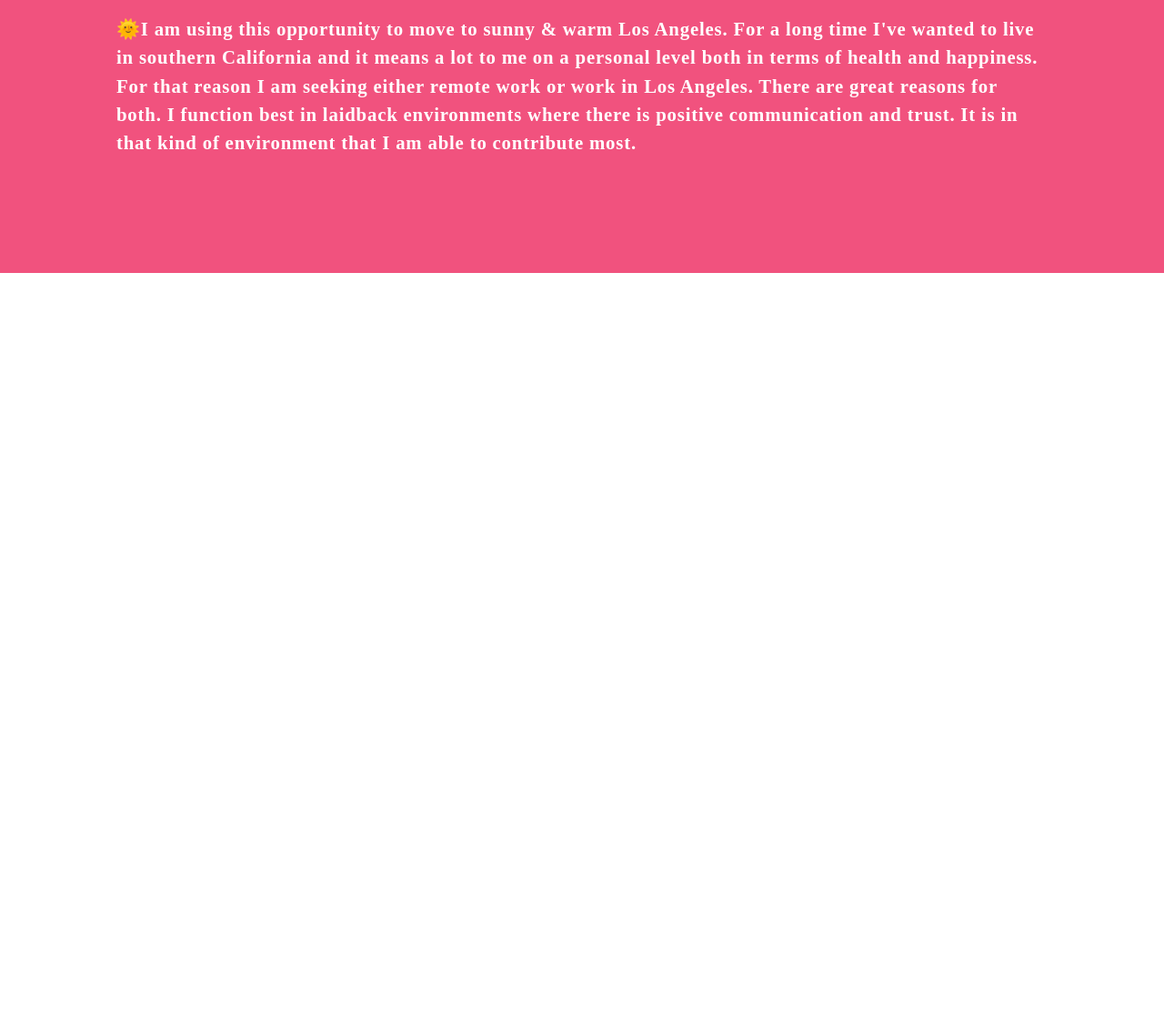
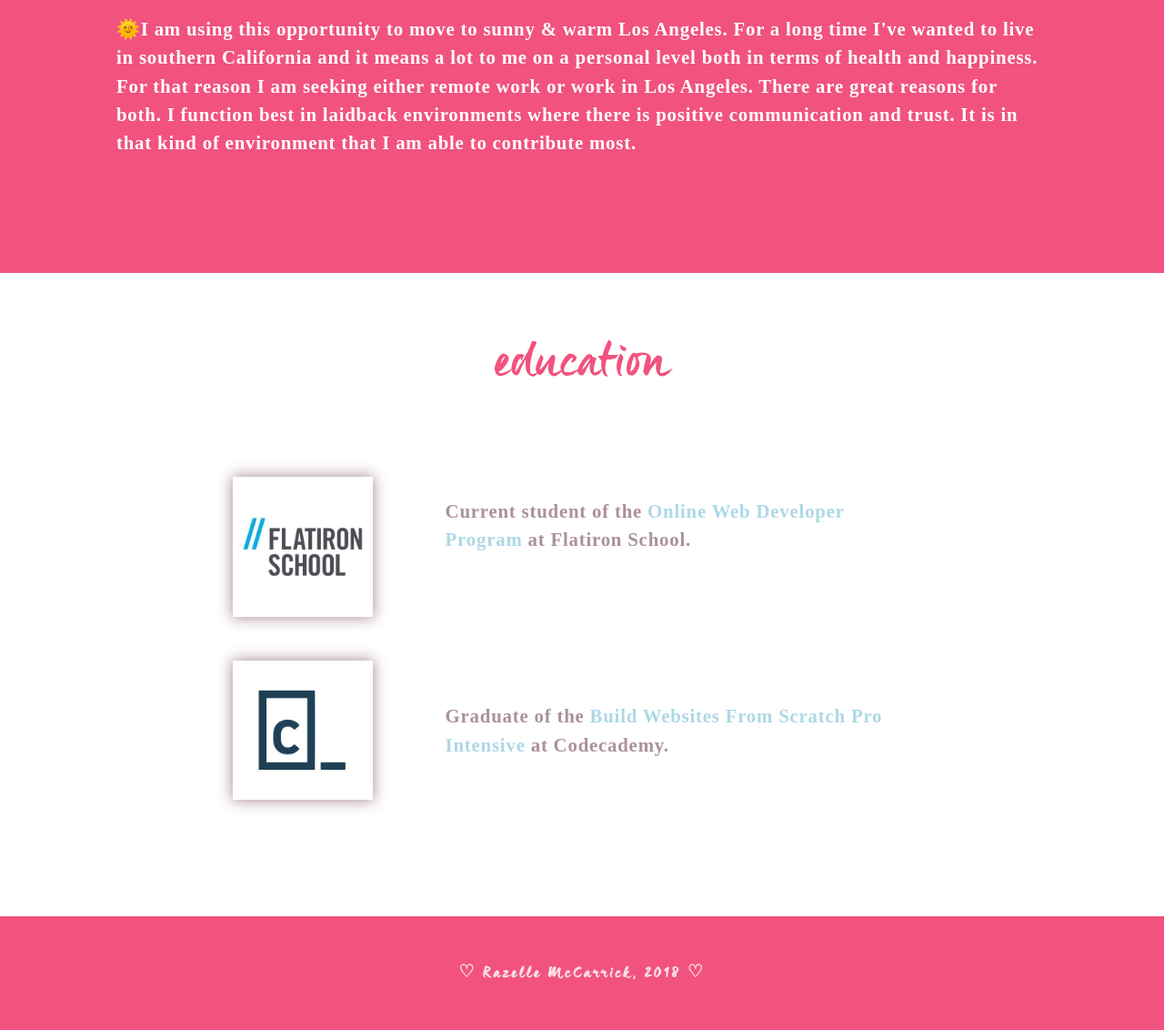
Before and after one commit to jasminetealady/portfolio, a plain HTML site: page index.html in a window 1280 px wide. Shown: the part 1735-2867 px from the top of the page at 91% size. Before the commit the page ends 2035 px from the top, so only its background shows below. Drawn offline with Linux system fonts and the light colour scheme; a web font is replaced by a local one.

Commit message:
education and footer sections

```diff
--- a/index.html
+++ b/index.html
@@ -10,8 +10,8 @@
   </head>
   <body>
     <nav>
-      <a href="https://www.linkedin.com/in/razelle/">linkedin</a>
-      <a href="https://github.com/avelineamour">github</a>
+      <a href="https://www.linkedin.com/in/razelle/" target="_blank">linkedin</a>
+      <a href="https://github.com/avelineamour" target="_blank">github</a>
     </nav>
 
     <hr />
@@ -40,13 +40,13 @@
           <h1>portfolio</h1>
 
           <div class="projects projects-top">
-            <a class="box box1" href="https://github.com/avelineamour/devblog">dev blog</a>
-            <a class="box box2" href="https://github.com/avelineamour/flatironblog">flatiron blog</a>
+            <a class="box box1" href="https://github.com/avelineamour/devblog" target="_blank">dev blog</a>
+            <a class="box box2" href="https://github.com/avelineamour/flatironblog" target="_blank">flatiron blog</a>
 
           </div>
           <div class="projects">
-          <a class="box box3" href="https://github.com/avelineamour/andromeda-project">sinatra web app</a>
-            <a class="box box4" href="https://github.com/avelineamour/love_of_tea">ruby gem</a>
+          <a class="box box3" href="https://github.com/avelineamour/andromeda-project" target="_blank">sinatra web app</a>
+            <a class="box box4" href="https://github.com/avelineamour/love_of_tea" target="_blank">ruby gem</a>
 
           </div>
 
@@ -78,7 +78,23 @@
       </p>
       </div>
 
+      <div class="section5">
+        <h1>education</h1>
+        <div class="education-wrapper">
+          <div class ="education">
+            <img class="flatiron-pic" src="/images/flatiron-school.png" />
+            <p>Current student of the <a href="https://flatironschool.com/programs/online-web-developer-career-course/" target="_blank">Online Web Developer Program</a> at Flatiron School.</p>
+          </div>
+          <div class="education">
+            <img class="codecademy-pic" src="/images/codecademy.jpg" />
+            <p>Graduate of the <a href="https://www.codecademy.com/pro/intensive/build-websites-from-scratch" target="_blank">Build Websites From Scratch Pro Intensive</a> at Codecademy.</p>
+          </div>
+        </div>
 
+      </div>
+      <footer>
+        <p>♡ Razelle McCarrick, 2018 ♡</p>
+      </footer>
 
     </div>
 
--- a/sass/style.scss
+++ b/sass/style.scss
@@ -7,9 +7,10 @@
 $proxima: "Proxima Soft";
 $whitepink: #f9dde6;
 $mauve: #d0889d;
+$maneo: "Maneo";
 
 @font-face {
-  font-family: "Maneo";
+  font-family: $maneo;
   src: url("../fonts/maneo-webfont.woff");
 }
 
@@ -195,7 +196,7 @@
 
 /* Paragraph Styling General */
 
-.section1 p, .section2 p, .section3 p, .section4 p {
+.section1 p, .section2 p, .section3 p, .section4 p, .section5 p, footer p {
   font-size: 1rem;
   font-family: $parisine-light;
   font-weight: bold;
@@ -236,9 +237,52 @@
   display: none;
 }
 
+/*--------Education------*/
+
+.section5 {
+  display: flex;
+  flex-direction: column;
+  justify-content: center;
+  align-items: center;
+  background-color: $rose;
+  width: 100%;
+  padding-bottom: 3rem;
+}
+
+.section5 h1 {
+  color: $whitepink;
+  margin-bottom: 2rem;
+}
+
+.section5 p {
+  color: white;
+  margin: 0;
+  padding: 2rem;
+}
+
+a {
+  text-decoration: none;
+  color: lightblue;
+}
+
+.flatiron-pic {
+  display: none;
+  width: 10%;
+  margin-top: 3rem;
+}
+
+.codecademy-pic {
+  display: none;
+  width: 20%;
+}
 
 
 
+
+
+
+
+/* ----------------Desktop Version---------------*/
 
 @media only screen and (min-width: 993px) {
   .wrapper {
@@ -276,20 +320,9 @@
     border: solid .3rem $whitepink;
   }
 
-  .section3 {
-    display: flex;
-    flex-direction: row;
-    width: 100%;
-    color: $rosegrey;
-    padding-bottom: 5rem;
-  }
 
-  .profile-pic {
-    display: flex;
-    justify-content: center;
-    align-items: center;
-    width: 50%;
-  }
+  /*------Bio------*/
+
 
   .pinkraz {
     display: none;
@@ -297,10 +330,6 @@
 
   .bio {
     display: none;
-  }
-
-  .section3 {
-    // padding: 10rem;
   }
 
   .section4 {
@@ -316,6 +345,80 @@
   .section4 h1 {
     color: $whitepink;
   }
+
+  /*------Empty Section Above Bio------*/
+
+  .section3 {
+    display: flex;
+    flex-direction: row;
+    width: 100%;
+    color: $rosegrey;
+    padding-bottom: 5rem;
+  }
+
+  /*------Education------*/
+
+  .section5 {
+    background-color: white;
+    padding-bottom: 8rem;
+  }
+
+  .section5 h1 {
+    margin-bottom: 0;
+    color: $rose;
+  }
+
+  .section5 p {
+    color: $rosegrey;
+    font-size: 1.3rem;
+    // width: 80%;
+  }
+
+  .flatiron-pic {
+    display: block;
+    width: 20%;
+    box-shadow: 0px 0px 15px 1px $rosegrey;
+    margin-right: 3rem;
+  }
+
+  .codecademy-pic {
+    display: block;
+    width: 20%;
+    box-shadow: 0px 0px 15px 1px $rosegrey;
+    margin-right: 3rem;
+  }
+
+  .education-wrapper {
+    display: flex;
+    width: 60%;
+    flex-direction: column;
+    // align-items: center;
+  }
+
+  .education {
+    margin-top: 3rem;
+    display: flex;
+    // justify-content: center;
+    align-items: center;
+    // width: 100%;
+    // flex-wrap: wrap;
+  }
+
+  /*------Footer------*/
+
+  footer {
+    display: flex;
+    justify-content: center;
+    width: 100%;
+    background-color: $rose;
+  }
+
+  footer p {
+    font-family: $maneo;
+    color: $whitepink;
+    letter-spacing: 3px;
+    font-size: 1.2rem;
+  }
 }
 
 @media only screen and (min-width: 635px) and (max-width: 992px) {
```
Also changed, not shown: css/main.css, images/codecademy.jpg (added), images/flatiron-school.png (added), images/flatironschool.png (added), 1 other file.
